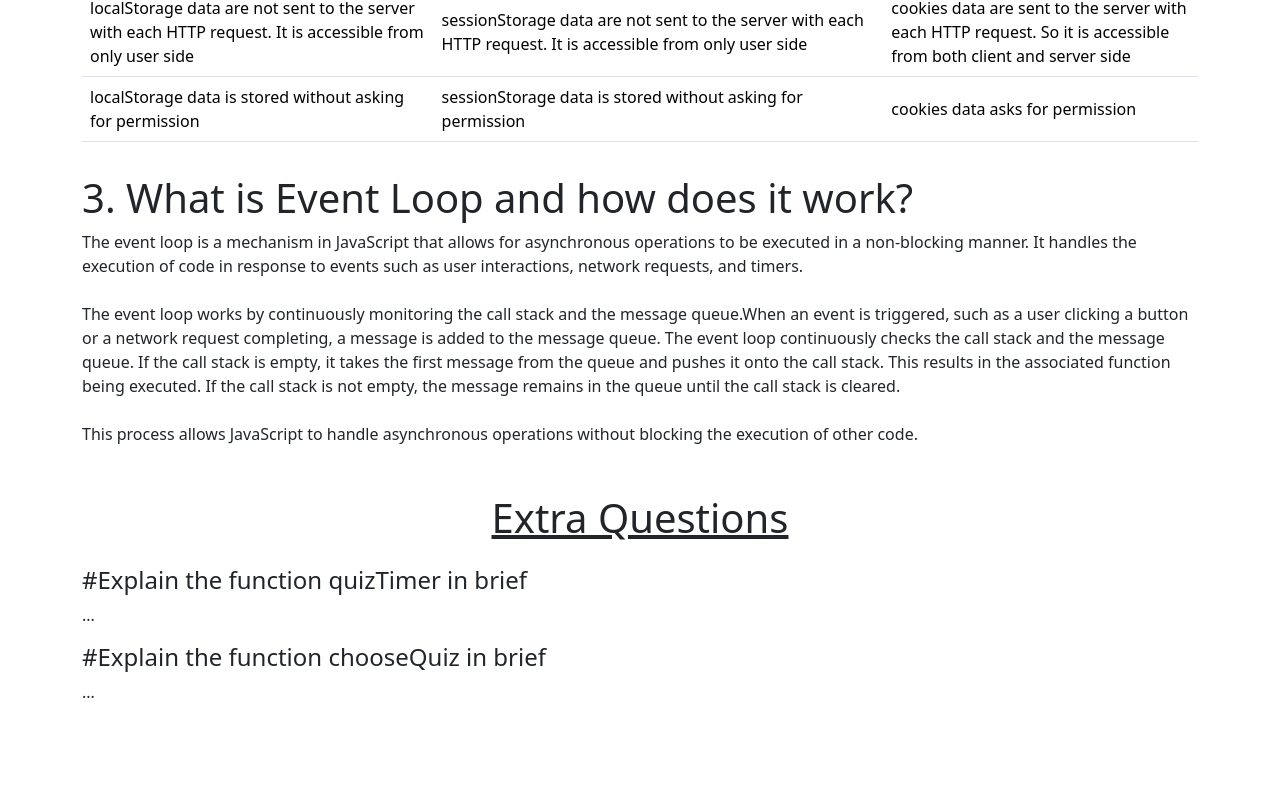
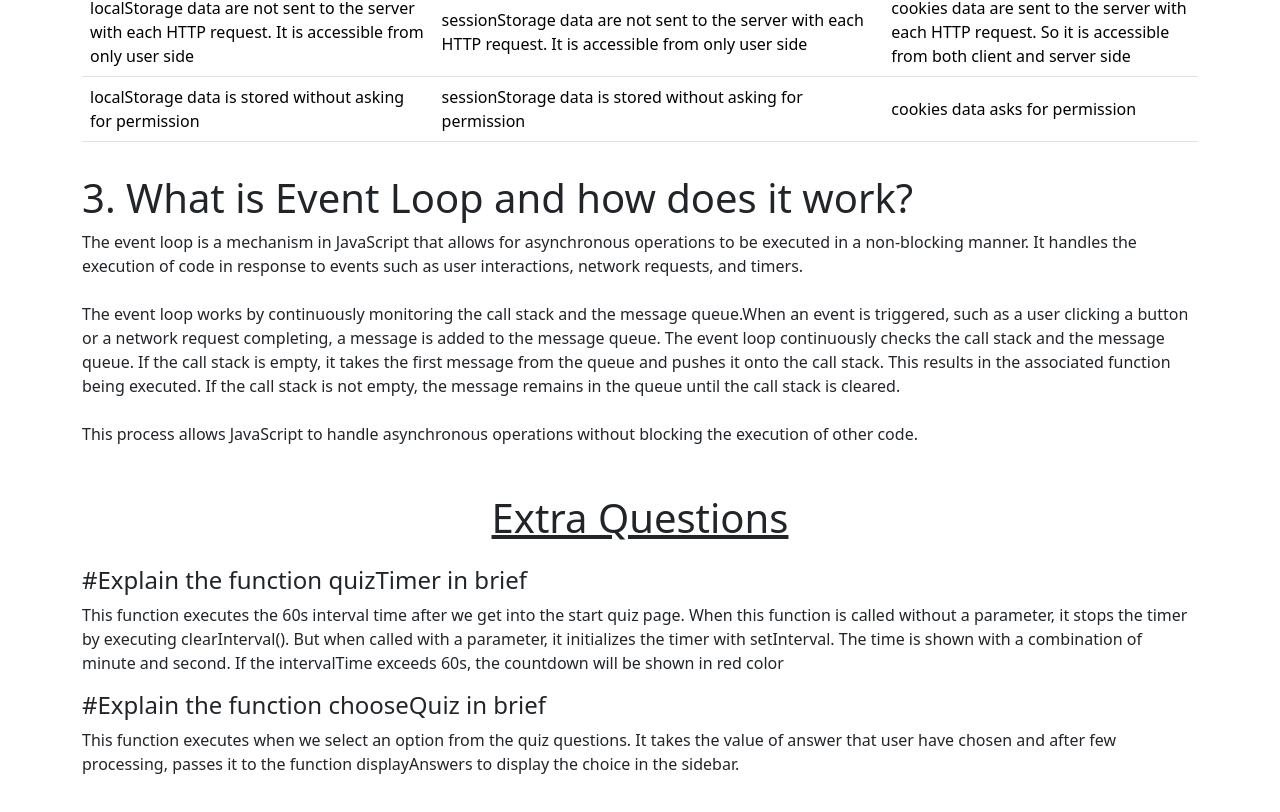
Before and after one commit to Bakhtiar2000/PH-Assignment-07, a plain HTML site: page blog.html in a window 1280 px wide. Shown: the part 810-1622 px from the top of the page. Before the commit the page ends 1562 px from the top, so only its background shows below. Drawn offline with nearby package versions, Linux system fonts and the light colour scheme.

Commit message:
Added the explanation of quizTimer and chooseQuiz functions

```diff
--- a/blog.html
+++ b/blog.html
@@ -80,9 +80,10 @@
     <section class="container my-5">
         <h1 class="text-center mb-4"><u>Extra Questions</u></h1>
         <h4>#Explain the function quizTimer in brief</h5>
-        <p>...</p>
+        <p>This function executes the 60s interval time after we get into the start quiz page. When this function is called without a parameter, it stops the timer by executing clearInterval(). But when called with a parameter, it initializes the timer with setInterval. The time is shown with a combination of minute and second. If the intervalTime exceeds 60s, the countdown will be shown in red color
+        </p>
         <h4>#Explain the function chooseQuiz in brief</h5>
-        <p>...</p>
+        <p>This function executes when we select an option from the quiz questions. It takes the value of answer that user have chosen and after few processing, passes it to the function displayAnswers to display the choice in the sidebar.</p>
     </section>
 
 
```
